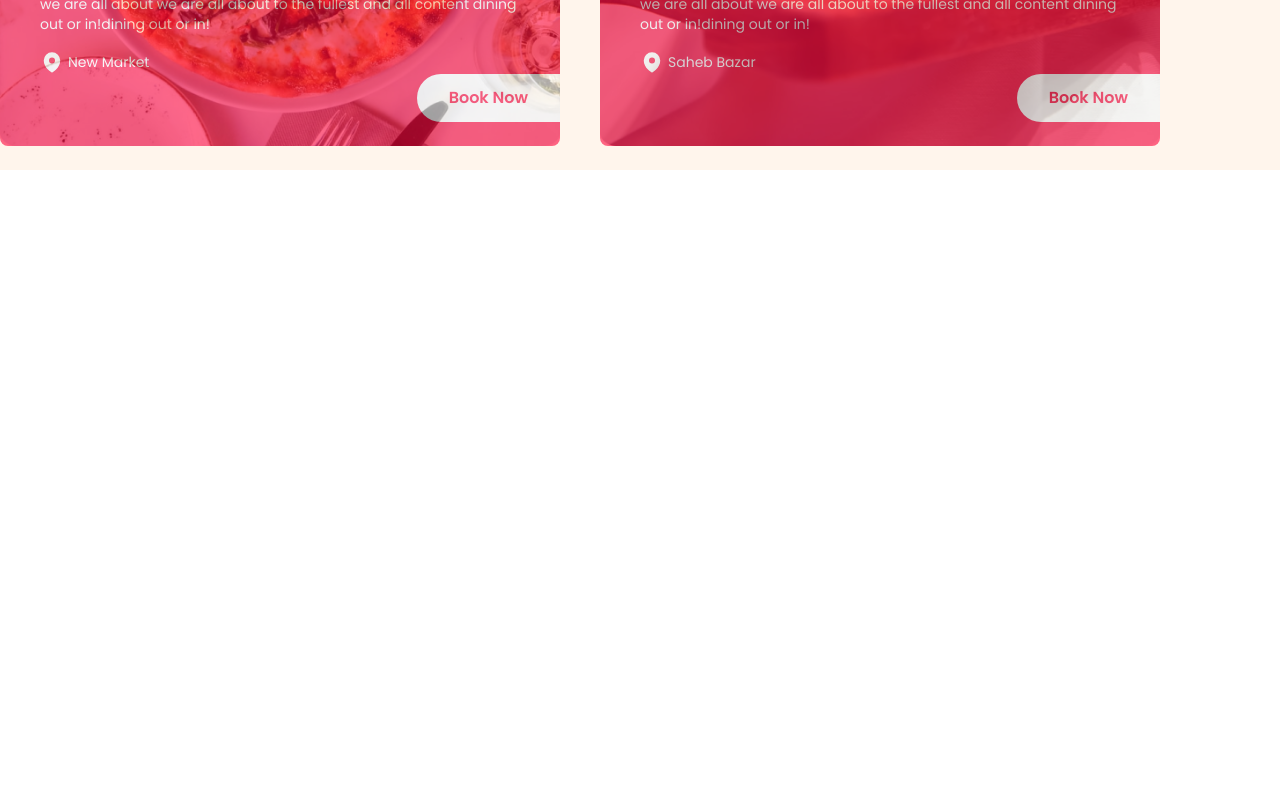
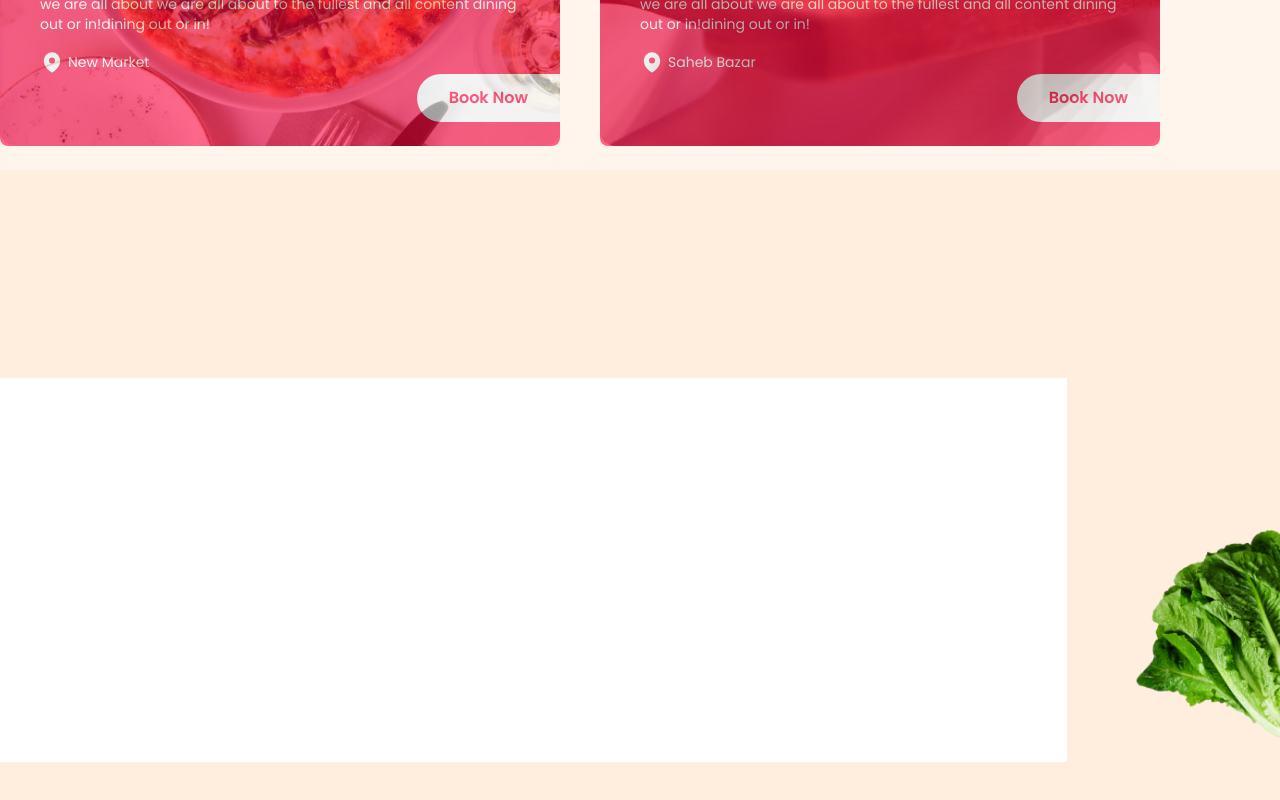
Before and after one commit to AlejoUfano/Restaurant-Website, a React (Vite) app: page / in a window 1280 px wide. Shown: the part 1750-2550 px from the top of the page. Before the commit the page ends 1920 px from the top, so only its background shows below. Built offline with nearby package versions, Linux system fonts and the light colour scheme.

Commit message:
Update(General)App.tsx updated

```diff
--- a/src/App.tsx
+++ b/src/App.tsx
@@ -1,4 +1,5 @@
 import { useEffect, useState } from "react";
+import Booking from "./components/booking";
 import Header from "./components/header";
 import Home from "./components/home";
 import Top from "./components/top";
@@ -22,6 +23,7 @@ function App() {
       <Header isTopOfPage={isTopOfPage} />
       <Home />
       <Top />
+      <Booking />
     </div>
   );
 }
```
